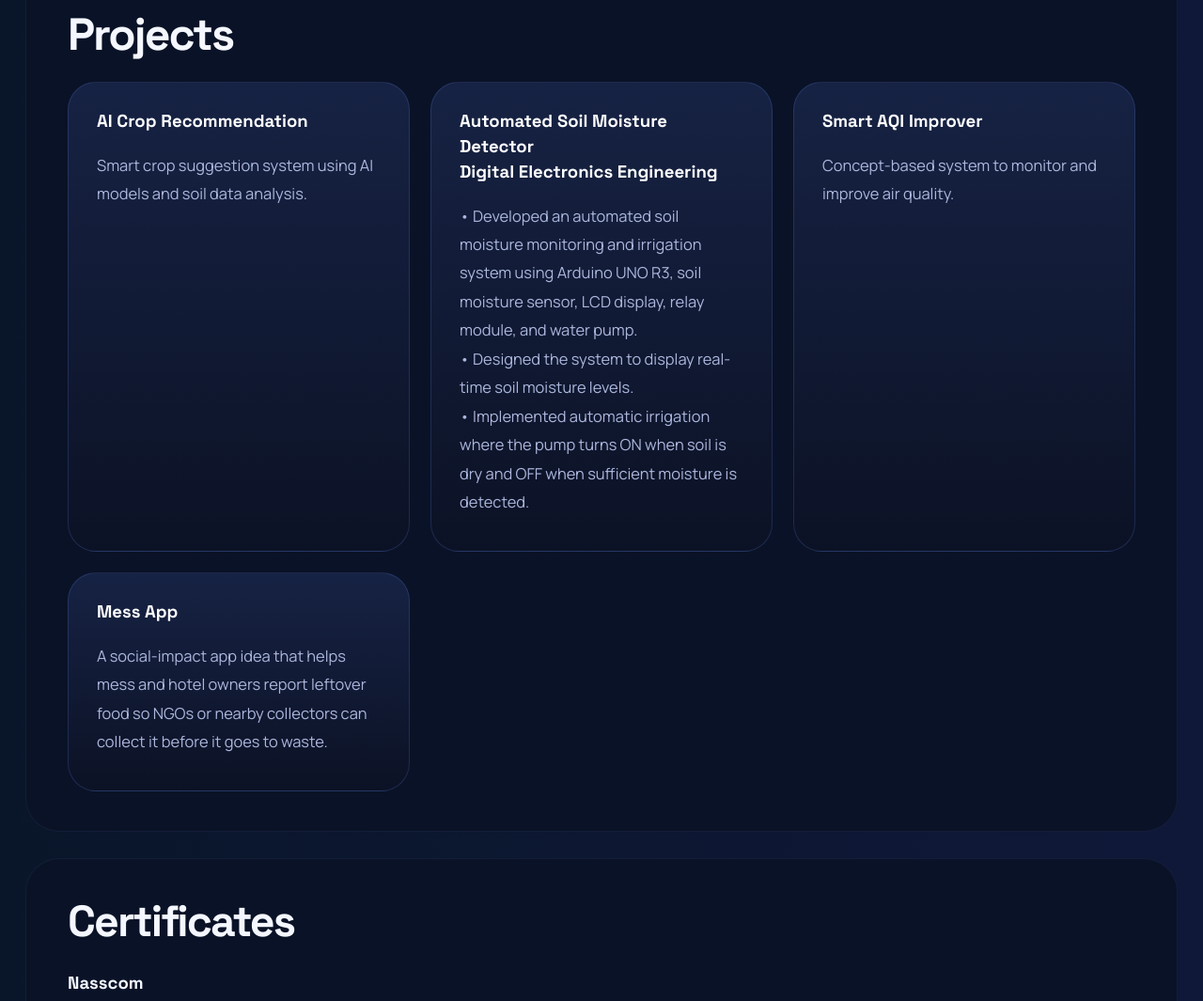
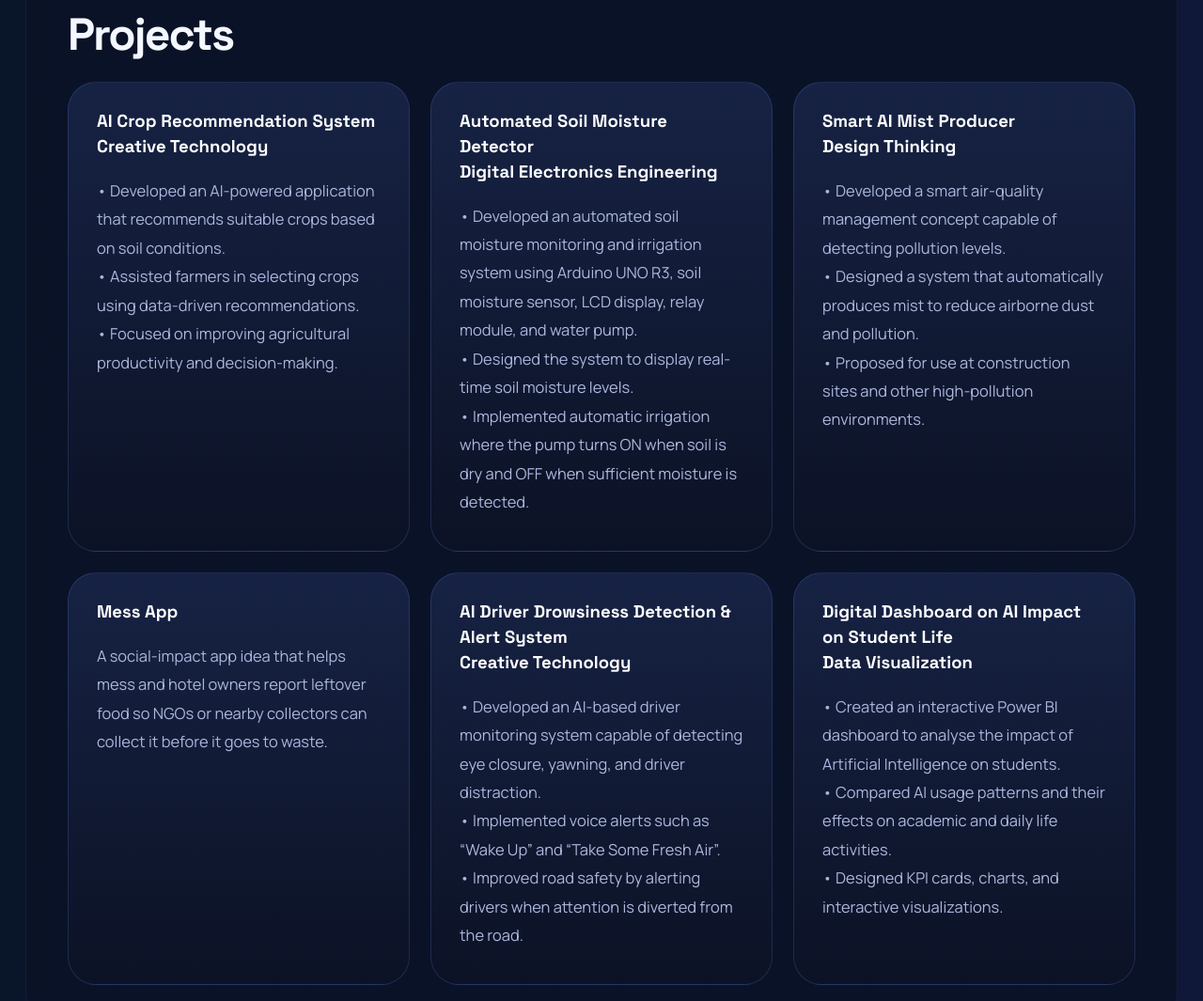
Before and after one commit to adityawerulkar489/Digital-Portfolio-, a plain HTML site: page index.html in a window 1280 px wide. Shown: the part 1626-2691 px from the top of the page at 94% size. Drawn offline with Linux system fonts and the light colour scheme.

Commit message:
Update index.html

```diff
--- a/index.html
+++ b/index.html
@@ -98,26 +98,41 @@
 
       <div class="projects-stack">
         <div class="card project-card">
-          <h3>AI Crop Recommendation</h3>
-          <p>Smart crop suggestion system using AI models and soil data analysis.</p>
+          <h3>AI Crop Recommendation System<br>Creative Technology</h3>
+          <p>•	Developed an AI-powered application that recommends suitable crops based on soil conditions.<br>
+             •	Assisted farmers in selecting crops using data-driven recommendations.<br>
+             •	Focused on improving agricultural productivity and decision-making.</p>
         </div>
 
         <div class="card project-card">
           <h3>Automated Soil Moisture Detector<br>Digital Electronics Engineering</h3>
           <p>•	Developed an automated soil moisture monitoring and irrigation system using Arduino UNO R3, soil moisture sensor, LCD display, relay module, and water pump.
-<br>•	Designed the system to display real-time soil moisture levels.
-<br>•	Implemented automatic irrigation where the pump turns ON when soil is dry and OFF when sufficient moisture is detected.
-</p>
+         <br>•	Designed the system to display real-time soil moisture levels.
+         <br>•	Implemented automatic irrigation where the pump turns ON when soil is dry and OFF when sufficient moisture is detected.</p>
         </div>
 
         <div class="card project-card">
-          <h3>Smart AQI Improver</h3>
-          <p>Concept-based system to monitor and improve air quality.</p>
+          <h3>Smart AI Mist Producer<br>Design Thinking</h3>
+          <p>•	Developed a smart air-quality management concept capable of detecting pollution levels.<br>
+             •	Designed a system that automatically produces mist to reduce airborne dust and pollution.<br>
+             •	Proposed for use at construction sites and other high-pollution environments.</p>
         </div>
 
         <div class="card project-card">
           <h3>Mess App</h3>
           <p>A social-impact app idea that helps mess and hotel owners report leftover food so NGOs or nearby collectors can collect it before it goes to waste.</p>
+      </div>
+      <div class="card project-card">
+          <h3>AI Driver Drowsiness Detection & Alert System<br>Creative Technology</h3>
+          <p>•	Developed an AI-based driver monitoring system capable of detecting eye closure, yawning, and driver distraction.<br>
+             •	Implemented voice alerts such as “Wake Up” and “Take Some Fresh Air”.<br>
+             •	Improved road safety by alerting drivers when attention is diverted from the road.</p>
+      </div>
+            <div class="card project-card">
+          <h3>Digital Dashboard on AI Impact on Student Life<br>Data Visualization</h3>
+          <p>•	Created an interactive Power BI dashboard to analyse the impact of Artificial Intelligence on students.<br>
+             •	Compared AI usage patterns and their effects on academic and daily life activities.<br>
+             •	Designed KPI cards, charts, and interactive visualizations.</p>
       </div>
     </section>
 
@@ -145,6 +160,21 @@
           <div class="card certificate-card">
             <h4>Python Essentials 2</h4>
             <a href="Python_Essentials_2.pdf" target="_blank" class="btn small-btn">Open PDF</a>
+          </div>
+
+          <div class="card certificate-card">
+            <h4>Introduction to Modern AI</h4>
+            <a href="Introduction_to_Modern_AI.pdf" target="_blank" class="btn small-btn">Open PDF</a>
+          </div>
+
+          <div class="card certificate-card">
+            <h4>Data Analytics Essentials</h4>
+            <a href="Data_Analytics_Essentials.pdf" target="_blank" class="btn small-btn">Open PDF</a>
+          </div>
+
+          <div class="card certificate-card">
+            <h4>AI-Analyze Customer Reviews</h4>
+            <a href="Apply AI-_Analyze_Customer_Reviews.pdf" target="_blank" class="btn small-btn">Open PDF</a>
           </div>
         </div>
       </div>
```
